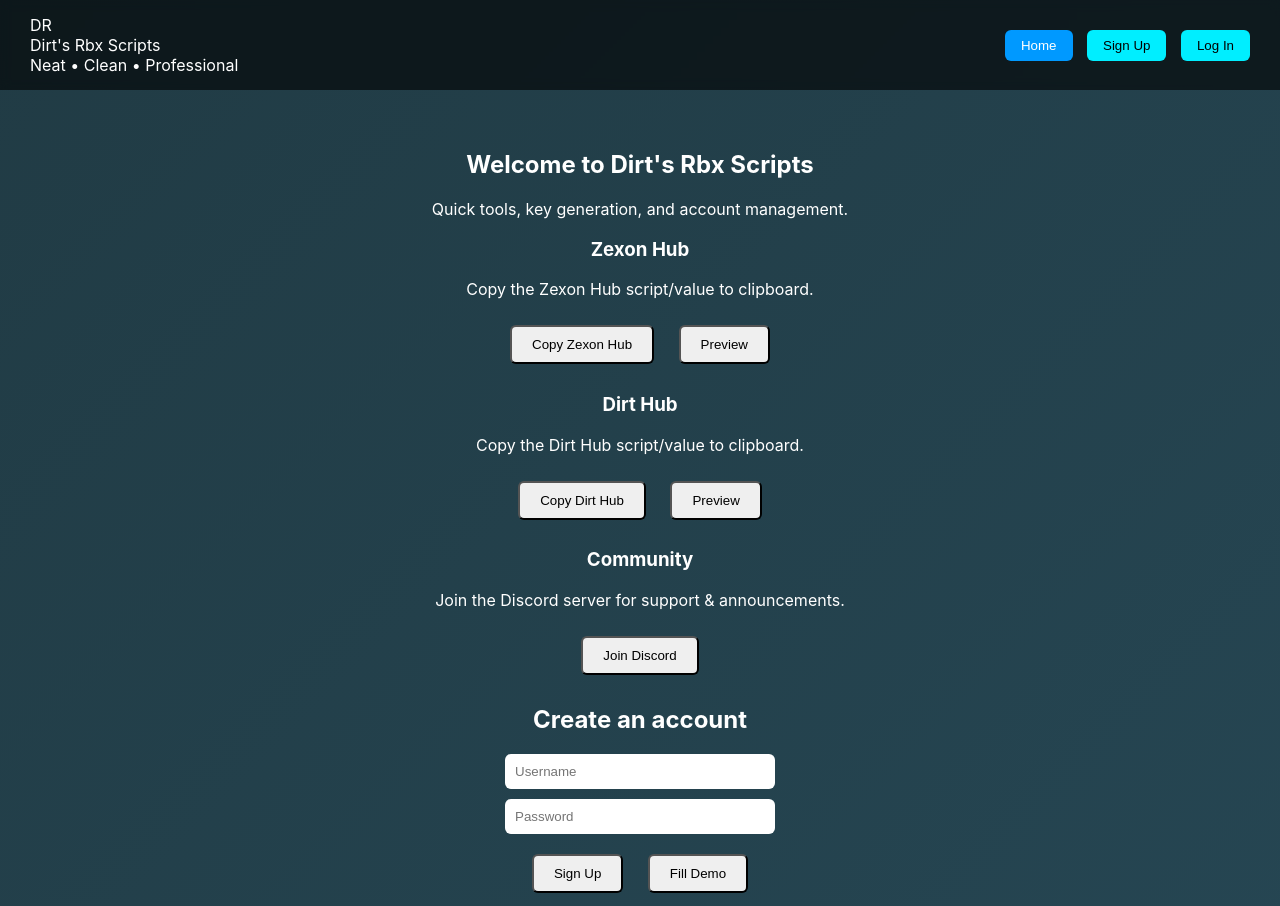
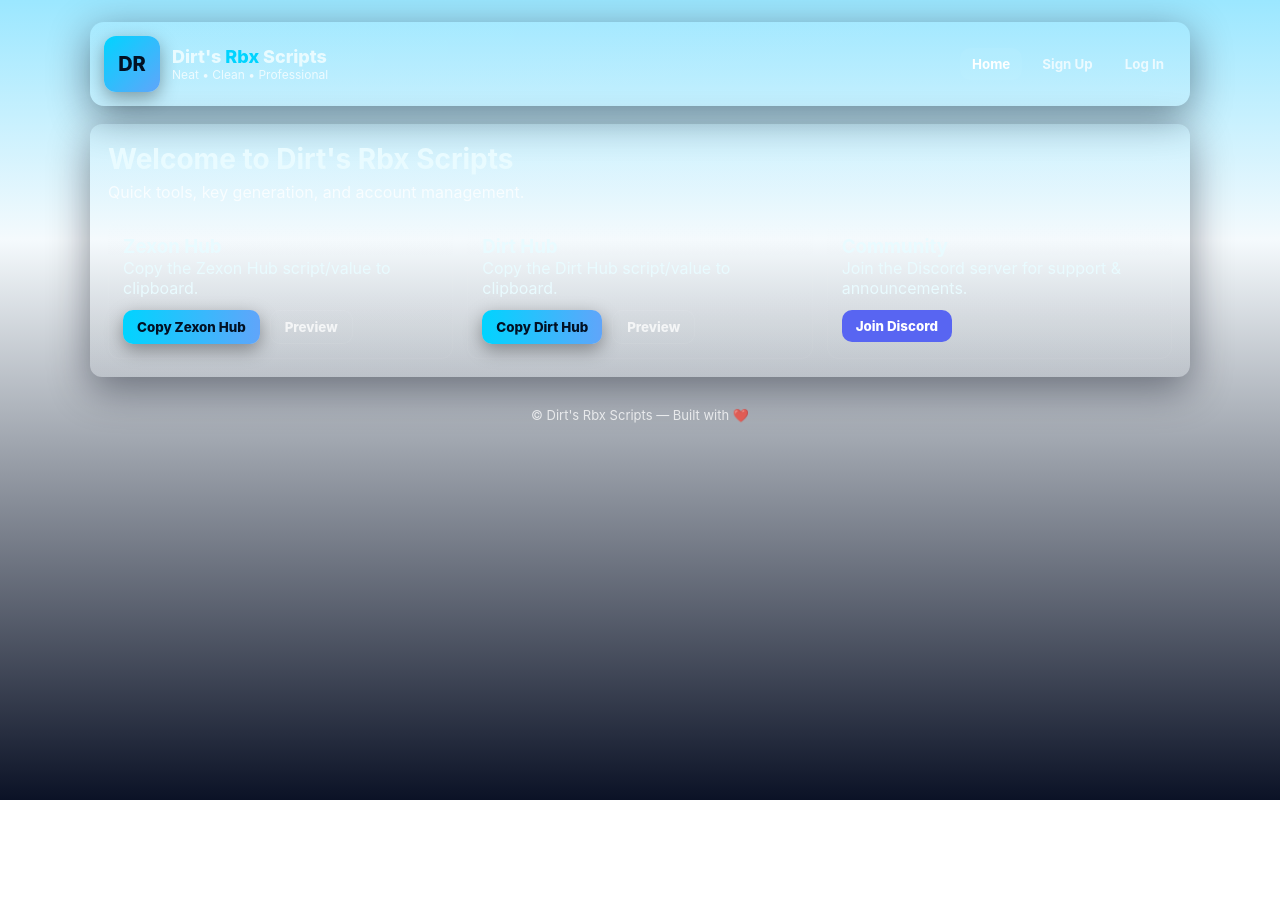
Before and after one commit to dirtontop/Website, a plain HTML site: page index.html in a window 1280 px wide. Shown: the top 906 px of the page. After the commit the page ends 800 px from the top, so only its background shows below. Drawn offline with nearby package versions, Linux system fonts and the light colour scheme.

Commit message:
Update style.css

```diff
--- a/style.css
+++ b/style.css
@@ -1,68 +1,82 @@
-body {
-  font-family: 'Inter', sans-serif;
-  margin: 0;
-  color: #fff;
-  background: linear-gradient(135deg, #0f2027, #203a43, #2c5364);
-  background-size: 400% 400%;
-  animation: gradientAnim 15s ease infinite;
+:root{
+  --bg1:#9be7ff;
+  --bg2:#0b1226;
+  --accent:#00d4ff;
+  --glass: rgba(255,255,255,0.06);
+  --muted: rgba(255,255,255,0.75);
 }
 
-@keyframes gradientAnim {
-  0%{background-position:0% 50%;}
-  50%{background-position:100% 50%;}
-  100%{background-position:0% 50%;}
+/* reset */
+*{box-sizing:border-box;margin:0;padding:0;font-family:Inter,ui-sans-serif,system-ui,-apple-system,"Segoe UI",Roboto,"Helvetica Neue",Arial}
+
+body{
+  min-height:100vh;
+  background: linear-gradient(180deg,var(--bg1),rgba(80,170,220,0.06) 30%,var(--bg2));
+  color:#e9fbff;
+  -webkit-font-smoothing:antialiased;
+  -moz-osx-font-smoothing:grayscale;
+  padding:22px;
 }
 
-header {
-  display: flex;
-  justify-content: space-between;
-  align-items: center;
-  padding: 15px 30px;
-  background: rgba(0,0,0,0.6);
-  backdrop-filter: blur(5px);
+.shell{max-width:1100px;margin:0 auto;}
+
+.topbar{
+  display:flex;align-items:center;justify-content:space-between;padding:14px;border-radius:14px;background:linear-gradient(90deg,rgba(255,255,255,0.03),rgba(255,255,255,0.01));
+  box-shadow:0 10px 40px rgba(2,6,23,0.45);
 }
 
-header .logo span { color: #0ef; font-weight: 800; }
+.brand{display:flex;gap:12px;align-items:center}
+.logo{width:56px;height:56px;border-radius:12px;background:linear-gradient(135deg,var(--accent),#60a5fa);display:flex;align-items:center;justify-content:center;color:#021124;font-weight:800;font-size:20px;box-shadow:0 6px 18px rgba(0,0,0,0.35)}
+.sitename{font-weight:800;font-size:18px}
+.sitename span{color:var(--accent)}
+.subtitle{font-size:12px;color:var(--muted)}
 
-nav button {
-  margin-left: 10px;
-  padding: 8px 16px;
-  border: none;
-  border-radius: 6px;
-  background: #0ef;
-  color: #000;
-  cursor: pointer;
-  transition: 0.2s;
-}
+.nav{display:flex;gap:8px}
+.tab-btn{background:transparent;border:0;color:var(--muted);padding:8px 12px;border-radius:10px;cursor:pointer;font-weight:700}
+.tab-btn.active{background:rgba(255,255,255,0.03);color:#fff}
 
-nav button:hover { background: #09f; color: #fff; }
-nav button.active { background: #09f; color: #fff; }
+/* main */
+.main{margin-top:18px;padding:18px;border-radius:12px;background:linear-gradient(180deg,rgba(255,255,255,0.02),rgba(255,255,255,0.01));box-shadow:0 12px 40px rgba(2,6,23,0.45)}
+.tabpanel{display:none}
+.tabpanel.active{display:block}
+h1{font-size:28px;margin-bottom:6px}
+.lead{color:var(--muted);margin-bottom:18px}
 
-main { padding: 40px; text-align: center; }
+/* cards */
+.cards{display:grid;grid-template-columns:repeat(auto-fit,minmax(240px,1fr));gap:14px}
+.card{padding:14px;border-radius:12px;background:linear-gradient(180deg,rgba(255,255,255,0.02),rgba(255,255,255,0.01));border:1px solid rgba(255,255,255,0.03)}
+.row{display:flex;gap:10px;margin-top:12px;flex-wrap:wrap}
 
-.tab-content { display: none; animation: fadeIn 0.5s ease forwards; }
-.tab-content.active { display: block; }
+/* glass / inputs */
+.glass{background:var(--glass);padding:18px;border-radius:12px}
+.small{padding:12px}
+input{width:100%;padding:10px;border-radius:8px;border:1px solid rgba(255,255,255,0.04);background:transparent;color:inherit;margin:8px 0}
 
-@keyframes fadeIn { from {opacity:0;} to{opacity:1;} }
+/* buttons */
+.btn{padding:8px 14px;border-radius:10px;border:0;font-weight:800;cursor:pointer}
+.primary{background:linear-gradient(90deg,var(--accent),#60a5fa);color:#021124;box-shadow:0 6px 18px rgba(0,0,0,0.35)}
+.ghost{background:transparent;border:1px solid rgba(255,255,255,0.06);color:var(--muted)}
+.discord{background:#5865f2;color:#fff}
+.danger{background:linear-gradient(90deg,#ff7a7a,#ff4d4d);color:#04111a}
+.btn:hover{transform:translateY(-2px);transition:all 160ms ease}
 
-input {
-  display: block;
-  margin: 10px auto;
-  padding: 10px;
-  width: 250px;
-  border-radius: 6px;
-  border: none;
-}
+/* dashboard */
+.dash-controls{display:flex;gap:18px;flex-wrap:wrap}
+.dash-panel{flex:1;min-width:300px}
+.key-list{list-style:none;padding:0;margin-top:10px}
+.key-list li{background:rgba(0,0,0,0.2);padding:8px;border-radius:8px;display:flex;justify-content:space-between;align-items:center;margin-bottom:8px}
+.key-item-actions button{margin-left:8px}
 
-button.btn { margin: 10px; padding: 10px 20px; border-radius: 6px; cursor: pointer; }
+/* admin table */
+.admin-table{width:100%;border-collapse:collapse;margin-top:12px}
+.admin-table th,.admin-table td{padding:8px;border:1px solid rgba(255,255,255,0.04);text-align:center}
+.admin-table tbody tr:hover{background:rgba(255,255,255,0.02)}
 
-button.danger { background: #ff3b3b; color: #fff; }
+/* footer */
+.footer{margin-top:18px;padding:12px;border-radius:8px;text-align:center;color:var(--muted);font-size:13px}
 
-.msg { margin-top: 10px; color: #0ef; font-weight: bold; }
+/* messages */
+.msg{margin-top:8px;color:var(--accent);font-weight:700}
 
-ul { list-style: none; padding: 0; }
-li { margin: 5px 0; }
-
-table { width: 80%; margin: 20px auto; border-collapse: collapse; color: #fff;}
-table th, table td { border: 1px solid #0ef; padding: 8px; text-align: center; }
-table th { background: rgba(0,0,0,0.5); }
+/* responsive */
+@media (max-width:800px){.dash-controls{flex-direction:column}}
```
